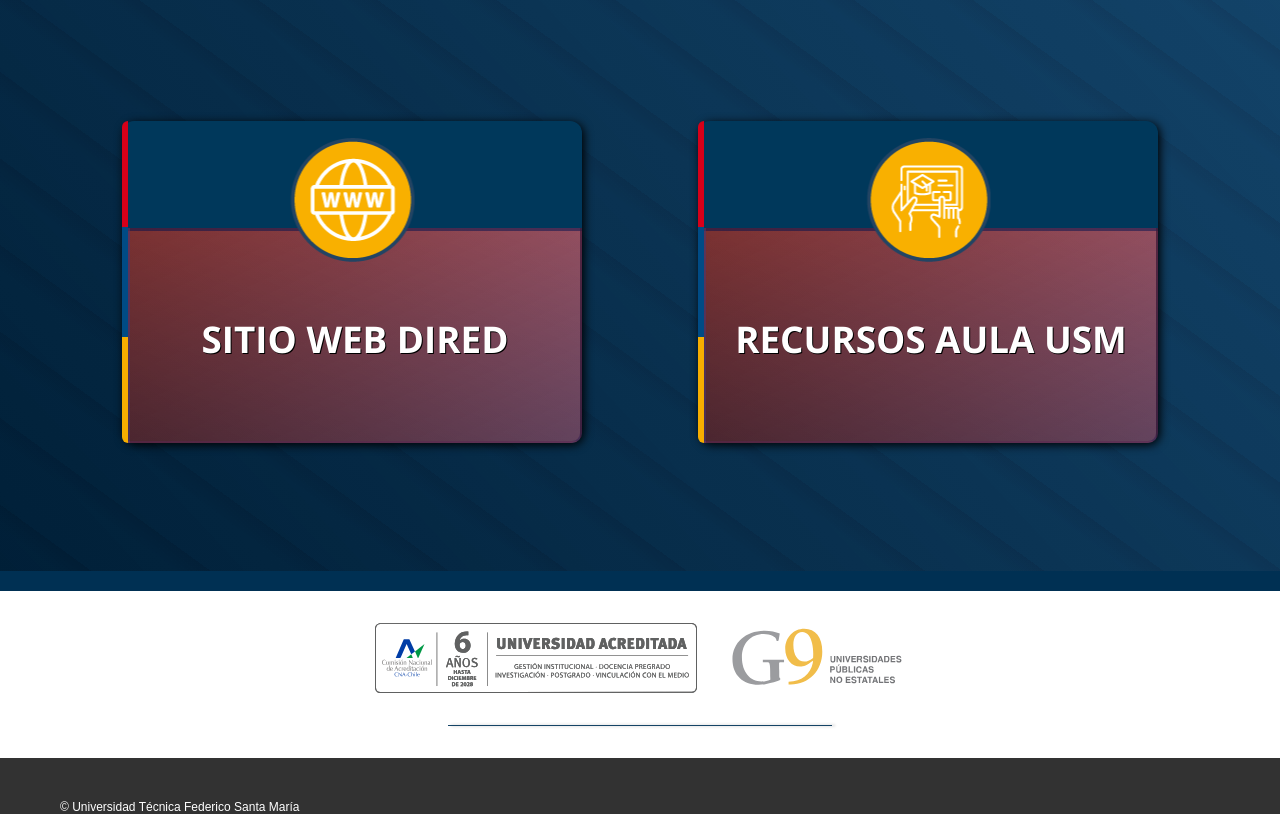
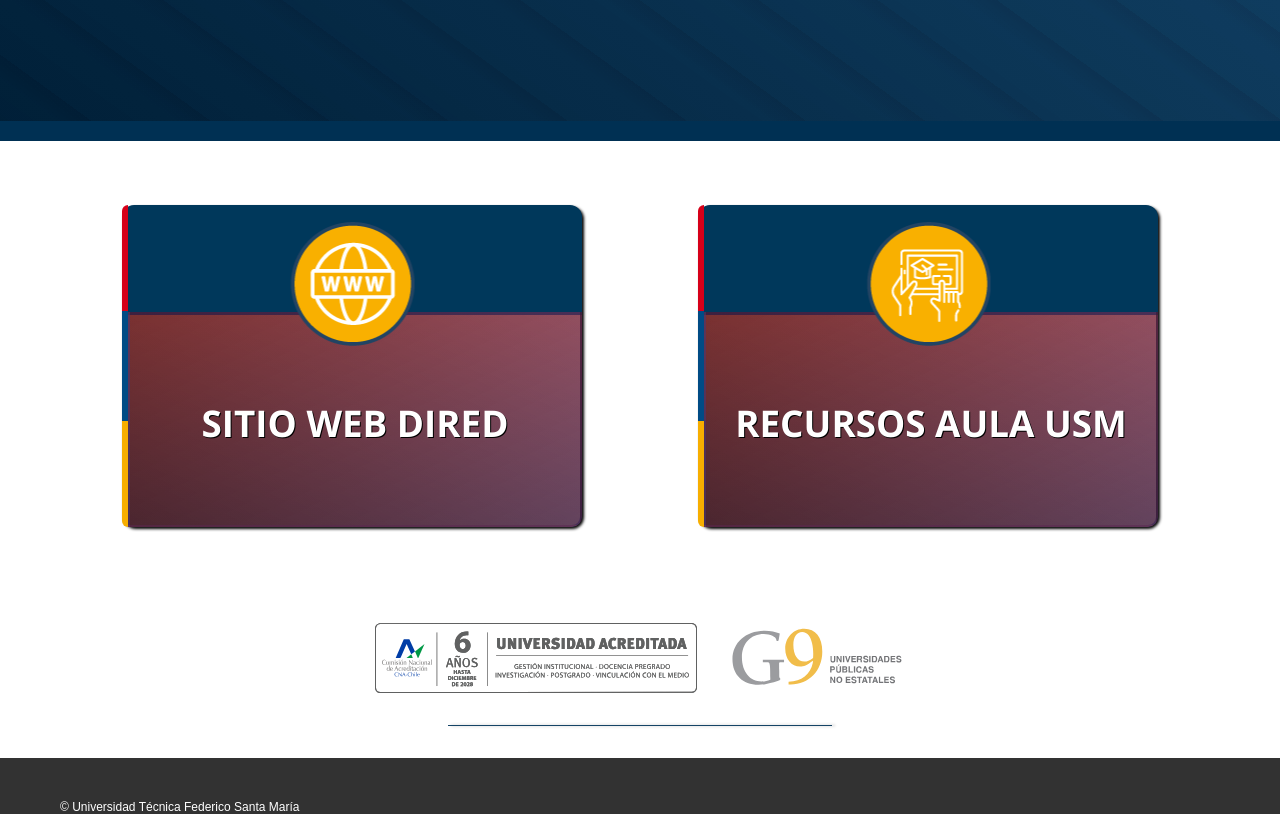
Before and after one commit to Diegogp95/aula-project, a React (Create React App) app: page / in a window 1280 px wide. Shown: the part 820-1634 px from the top of the page. Built offline with nearby package versions, Linux system fonts and the light colour scheme; a web font is replaced by a local one.

Commit message:
banners outside MainContainer

```diff
--- a/src/App.js
+++ b/src/App.js
@@ -6,6 +6,7 @@
 import PopUpPane from "./components/popup/PopUpPane";
 import { usePopUp } from "./components/popup/usePopUp";
 import Seals from "./components/Seals";
+import BannerContainer from "./components/BannerContainer";
 
 function App(){
   const {isVisible, handleClick} = usePopUp();
@@ -14,6 +15,7 @@
       <Navbar />
       <PopUpPane isVisible={isVisible} handleClick={handleClick} />
       <MainBody handleClick={handleClick} />
+      <BannerContainer />
       <Seals />
       <Footer />
     </>
--- /dev/null
+++ b/src/components/BannerContainer.css
@@ -0,0 +1,27 @@
+.bannerContainer{
+    display: flex;
+
+    margin: 5%;
+}
+
+
+
+
+@media (max-width: 1000px) {
+    /* Styles for container and child elements when viewport width is less than 600px */
+    .bannerContainer {
+        flex-direction: column;
+        align-items: center;
+    }
+
+    .bannerContainer > *{
+        margin-bottom: 10%;
+    }
+}
+
+@media not screen and (max-width: 1000px) {
+    .bannerContainer > *{
+    margin-left: 5%;
+    margin-right: 5%;
+    }
+}
--- /dev/null
+++ b/src/components/BannerContainer.js
@@ -0,0 +1,22 @@
+import React from 'react';
+import './BannerContainer.css';
+import Banner from './banner/Banner';
+import webDired from './img/web-dired.png';
+import recursosAula from './img/recursos-aula.png'
+
+function BannerContainer() {
+
+    const DIRED="SITIO WEB DIRED";
+    const desc1="Esta es una descripción que debo corregir luego, texto random probando como se comporta este texto en el container";
+    const Recursos="RECURSOS AULA USM";
+    const desc2="Esta es una descripción que debo corregir luego, texto random probando como se comporta este texto en el container";
+
+    return (
+        <div className="bannerContainer">
+            <Banner img={webDired} mainText={DIRED} desc={desc1} link='https://educacionadistancia.usm.cl/' />
+            <Banner img={recursosAula} mainText={Recursos} desc={desc2} link='https://educacionadistancia.usm.cl/aula.html' />
+        </div>
+    )
+}
+
+export default BannerContainer
--- a/src/components/ContainerRow.css
+++ b/src/components/ContainerRow.css
@@ -1,13 +1,13 @@
 .container{
     display: flex;
     justify-content: space-between;
+    gap: 8%;
 }
 
 
 
 .info{
     flex-direction: column;
-    margin-right: 5%;
 }
 
 
--- a/src/components/MainBody.css
+++ b/src/components/MainBody.css
@@ -20,13 +20,6 @@
     margin-bottom: 10%;
 }
 
-.bannerContainer{
-    display: flex;
-
-    margin: 5%;
-    margin-bottom: 10%;
-}
-
 
 
 
@@ -38,23 +31,8 @@
         align-items: center;
         min-height: 1000px;
     }
-
-    .bannerContainer {
-        flex-direction: column;
-        align-items: center;
-    }
-
-    .bannerContainer > *{
-        margin-bottom: 10%;
-    }
 }
 
-@media not screen and (max-width: 1000px) {
-    .bannerContainer > *{
-    margin-left: 5%;
-    margin-right: 5%;
-    }
-}
 
 
 .marca{
--- a/src/components/MainBody.js
+++ b/src/components/MainBody.js
@@ -1,25 +1,14 @@
 import React from 'react';
 import './MainBody.css';
 import ContainerRow from './ContainerRow';
-import Banner from './banner/Banner';
-import webDired from './img/web-dired.png';
-import recursosAula from './img/recursos-aula.png'
 import marca from './img/logo-usm_blanco.svg';
 
 function MainBody({handleClick}) {
-  const DIRED="SITIO WEB DIRED";
-  const desc1="Esta es una descripción que debo corregir luego, texto random probando como se comporta este texto en el container";
-  const Recursos="RECURSOS AULA USM";
-  const desc2="Esta es una descripción que debo corregir luego, texto random probando como se comporta este texto en el container";
 
   return (
     <div className="main-container">
         <img src={marca} alt="" className='marca'/>
         <ContainerRow handleClick={handleClick} />
-        <div className="bannerContainer">
-            <Banner img={webDired} mainText={DIRED} desc={desc1} link='https://educacionadistancia.usm.cl/' />
-            <Banner img={recursosAula} mainText={Recursos} desc={desc2} link='https://educacionadistancia.usm.cl/aula.html' />
-        </div>
     </div>
   )
 }
--- a/src/components/banner/Banner.css
+++ b/src/components/banner/Banner.css
@@ -7,7 +7,7 @@
     box-sizing: content-box;
     position: relative;
     border-radius: 12px;
-    box-shadow: 2px 2px 10px rgb(0, 0, 0);
+    box-shadow: 2px 2px 3px rgb(0, 0, 0);
     display: flex;
 
     cursor: pointer;
```
